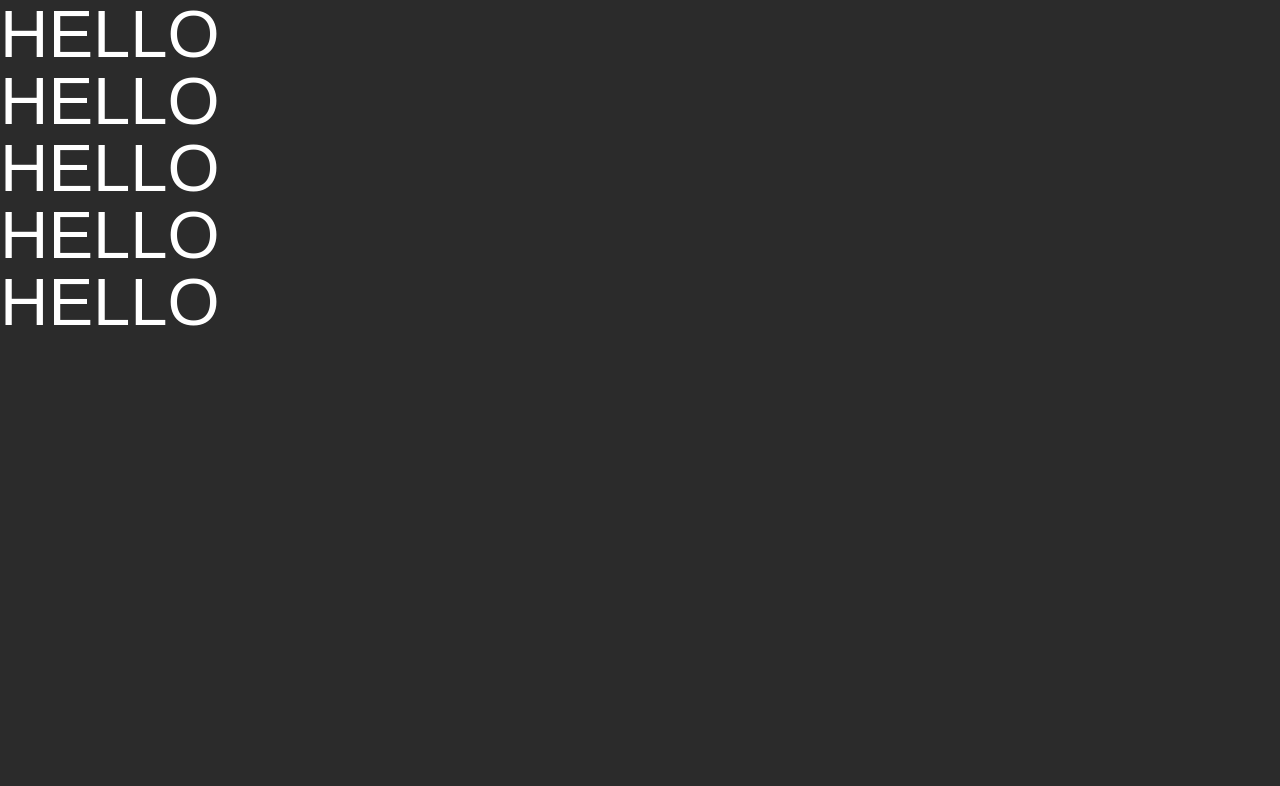
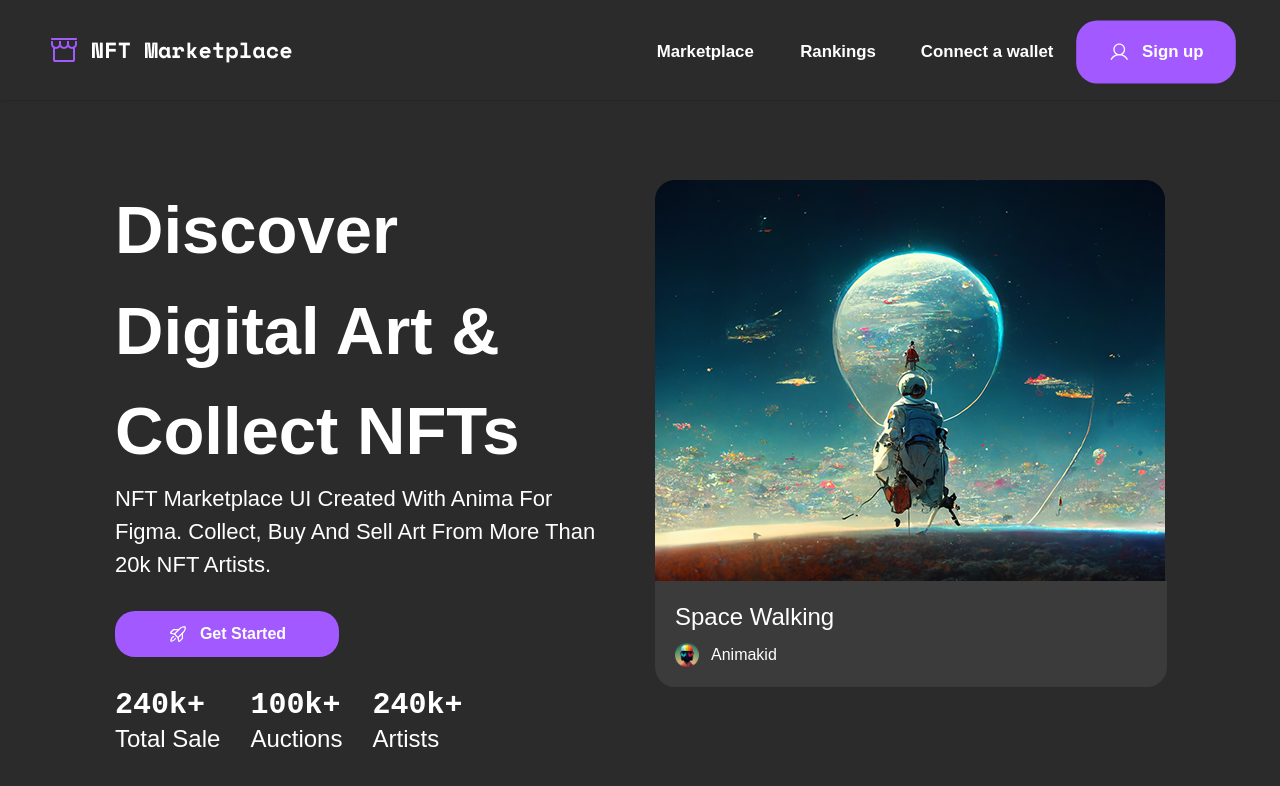
Before and after one commit to VyD1nk1902/NFT-Marketplace, a React (Vite) app: page / in a window 1280 px wide. Shown: the top 786 px of the page. Built offline with nearby package versions, Linux system fonts and the light colour scheme.

Commit message:
Import pages

```diff
--- a/src/App.tsx
+++ b/src/App.tsx
@@ -1,14 +1,10 @@
 import "@styles/index.css";
-
+import Homepage from "@pages/Homepage";
 function App() {
   return (
     <>
       <div>
-        <h1 className="text-5xl text-red">HELLO</h1>
-        <h1 className="text-5xl text-red">HELLO</h1>
-        <h1 className="text-5xl text-red">HELLO</h1>
-        <h1 className="text-5xl text-red">HELLO</h1>
-        <h1 className="text-5xl text-red">HELLO</h1>
+        <Homepage />
       </div>
     </>
   );
```
